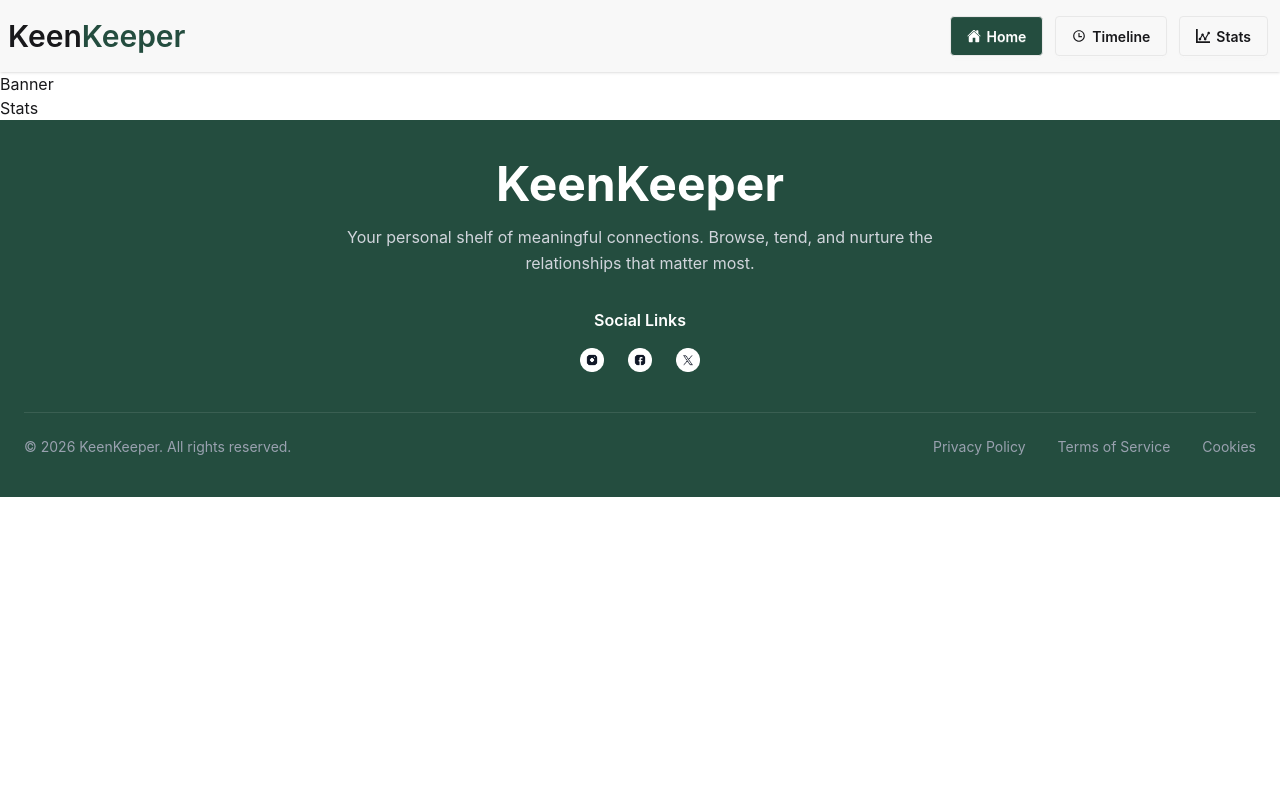
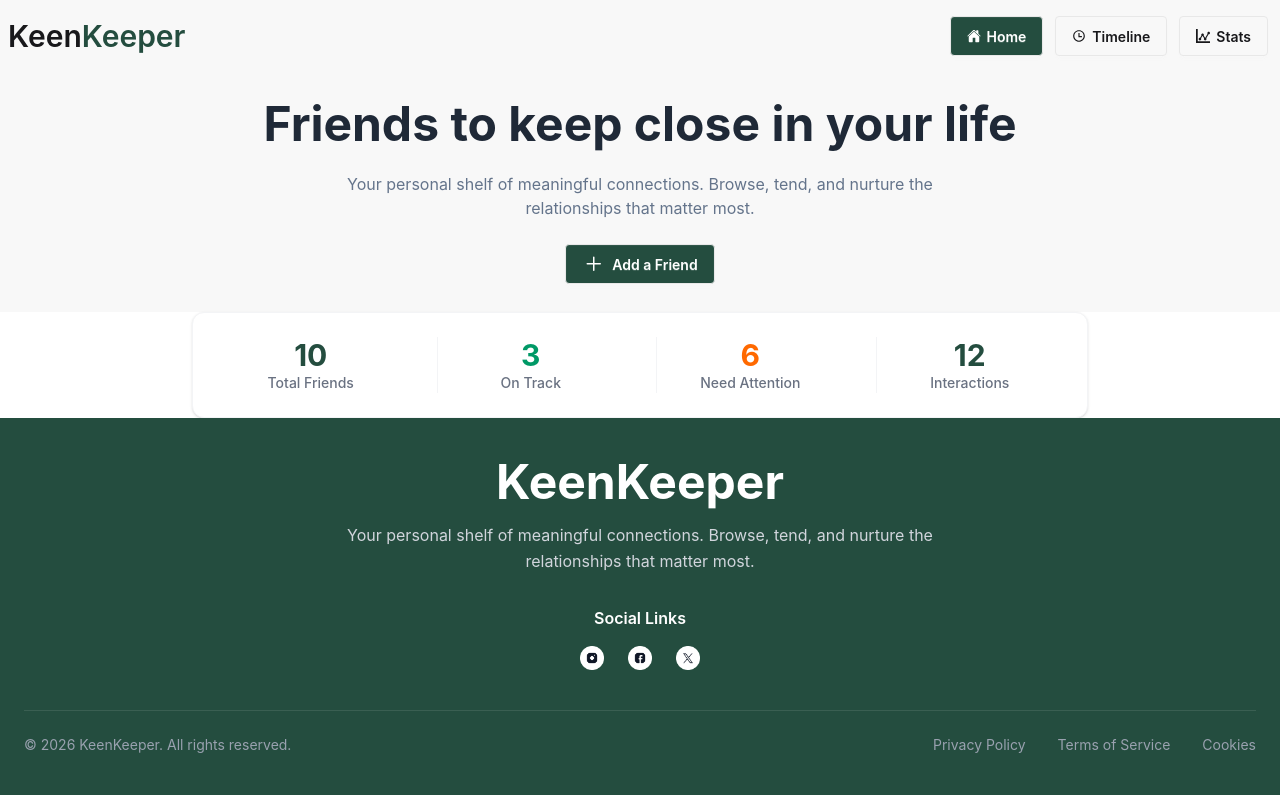
Before and after one commit to farhansadiktanam/B13-A7-assignment, a React (Vite) app: page / in a window 1280 px wide. Built offline with nearby package versions, Linux system fonts and the light colour scheme.

Commit message:
Banner and Stats design completed

```diff
--- a/src/components/homepage/Banner.jsx
+++ b/src/components/homepage/Banner.jsx
@@ -1,7 +1,24 @@
-import React from "react";
+import { GoPlus } from "react-icons/go";
 
 const Banner = () => {
-  return <div>Banner</div>;
+  return (
+    <div className="hero bg-base-200 min-h-[30vh]">
+      <div className="hero-content text-center">
+        <div className="max-w-3xl">
+          <h1 className="text-5xl font-bold text-[#1F2937]">
+            Friends to keep close in your life
+          </h1>
+          <p className="py-6 text-[#64748B]">
+            Your personal shelf of meaningful connections. Browse, tend, and
+            nurture the <br /> relationships that matter most.
+          </p>
+          <button className="btn bg-[#244D3F] text-white">
+            <GoPlus className="text-2xl" /> Add a Friend
+          </button>
+        </div>
+      </div>
+    </div>
+  );
 };
 
 export default Banner;
--- a/src/components/homepage/Stats.jsx
+++ b/src/components/homepage/Stats.jsx
@@ -1,7 +1,30 @@
 import React from "react";
 
 const Stats = () => {
-  return <div>Stats</div>;
+  return (
+    <div className="bg-white rounded-xl shadow-sm border border-gray-100 p-6 max-w-4xl mx-auto">
+      <div className="grid grid-cols-2 md:grid-cols-4 gap-8">
+        <div className="text-center ">
+          <p className="text-3xl font-bold text-[#244D3F]">10</p>
+          <p className="text-sm text-gray-500 font-medium">Total Friends</p>
+        </div>
+        <div className="text-center border-l border-gray-100">
+          <p className="text-3xl font-bold text-emerald-600">3</p>
+          <p className="text-sm text-gray-500 font-medium">On Track</p>
+        </div>
+
+        <div className="text-center border-l border-gray-100">
+          <p className="text-3xl font-bold text-orange-500">6</p>
+          <p className="text-sm text-gray-500 font-medium">Need Attention</p>
+        </div>
+
+        <div className="text-center border-l border-gray-100">
+          <p className="text-3xl font-bold text-[#244D3F]">12</p>
+          <p className="text-sm text-gray-500 font-medium">Interactions</p>
+        </div>
+      </div>
+    </div>
+  );
 };
 
 export default Stats;
--- a/src/layout/RootLayout.jsx
+++ b/src/layout/RootLayout.jsx
@@ -2,6 +2,7 @@ import React from "react";
 import { Outlet } from "react-router";
 import Navbar from "../components/shared/Navbar";
 import Footer from "../components/shared/Footer";
+import Banner from "../components/homepage/Banner";
 
 const RootLayout = () => {
   return (
--- a/src/pages/stats/Stats.jsx
+++ b/src/pages/stats/Stats.jsx
@@ -1,7 +1,7 @@
 import React from "react";
 
 const Stats = () => {
-  return <div>Stats</div>;
+  return <div></div>;
 };
 
 export default Stats;
```
